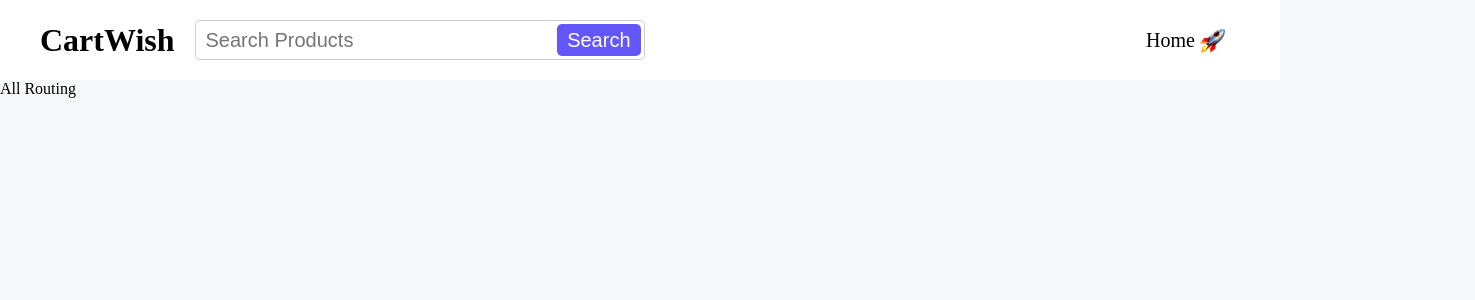
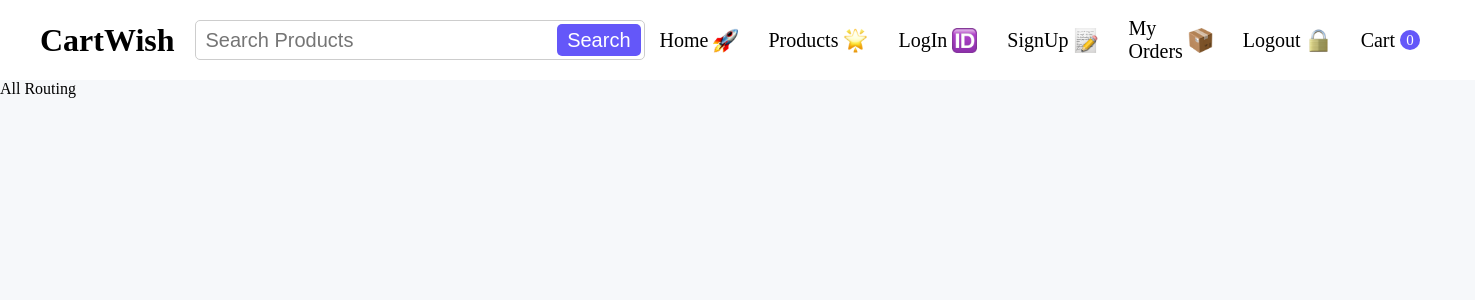
Before and after one commit to ManishSharma-ms7/all-projects, a React (Vite) app: page / in a window 1280 px wide. Shown: the top 300 px of the page, 1475 px wide, since content can reach past the window. Built offline with nearby package versions, Linux system fonts and the light colour scheme.

Commit message:
ecommerce-draft-2

```diff
--- /dev/null
+++ b/src/components/Navbar/LinkWithIcon.css
@@ -0,0 +1,4 @@
+.link_emoji {
+	width: 25px;
+	margin-left: 5px;
+}
--- /dev/null
+++ b/src/components/Navbar/LinkWithIcon.jsx
@@ -0,0 +1,10 @@
+import React from "react";
+import "./LinkWithIcon.css";
+
+export default function LinkWithIcon({ title, link, emoji }) {
+	return (
+		<a href={link} className="align_center">
+			{title} <img src={emoji} alt="" className="link_emoji" />
+		</a>
+	);
+}
--- a/src/components/Navbar/Navbar.css
+++ b/src/components/Navbar/Navbar.css
@@ -46,7 +46,13 @@
 	margin: 15px;
 }
 
-.link_emoji {
-	width: 25px;
+.cart_counts {
+	justify-content: center;
+	width: 20px;
+	height: 20px;
+	border-radius: 100%;
+	background-color: #6457f9;
+	color: #fff;
+	font-size: 15px;
 	margin-left: 5px;
 }
--- a/src/components/Navbar/Navbar.jsx
+++ b/src/components/Navbar/Navbar.jsx
@@ -2,6 +2,12 @@ import React from "react";
 import "./Navbar.css";
 
 import rocket from "../../assets/rocket.png";
+import star from "../../assets/glowing-star.png";
+import idButton from "../../assets/id-button.png";
+import memo from "../../assets/memo.png";
+import order from "../../assets/package.png";
+import lock from "../../assets/locked.png";
+import LinkWithIcon from "./LinkWithIcon";
 
 const Navbar = () => {
 	return (
@@ -15,9 +21,15 @@ const Navbar = () => {
 					</button>
 				</form>
 			</div>
-			<div className="navbar_links">
-				<a href="#" className="align_center">
-					Home <img src={rocket} alt="" className="link_emoji" />
+			<div className="align_center navbar_links">
+				<LinkWithIcon title="Home" emoji={rocket} link="/" />
+				<LinkWithIcon title="Products" emoji={star} link="/products" />
+				<LinkWithIcon title="LogIn" emoji={idButton} link="/login" />
+				<LinkWithIcon title="SignUp" emoji={memo} link="/signup" />
+				<LinkWithIcon title="My Orders" emoji={order} link="/myorders" />
+				<LinkWithIcon title="Logout" emoji={lock} link="/logout" />
+				<a href="/cart" className="align_center">
+					Cart <p className="align_center cart_counts">0</p>
 				</a>
 			</div>
 		</nav>
```
Also changed, not shown: src/components/HomePage/HeroSection.css (added, +52 -0 lines), src/components/HomePage/HeroSection.jsx (added, +22 -0 lines), src/components/HomePage/HomePage.jsx (added, +25 -0 lines).
